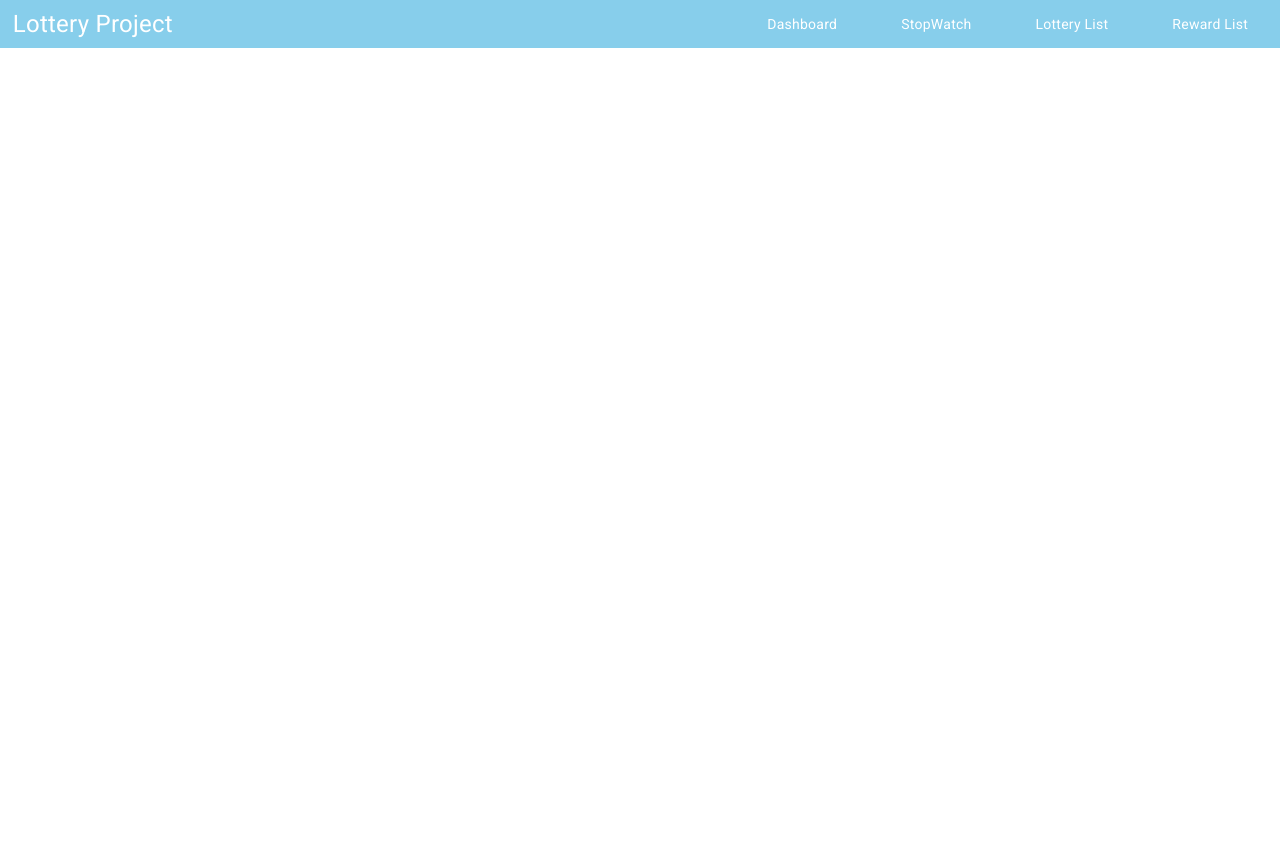
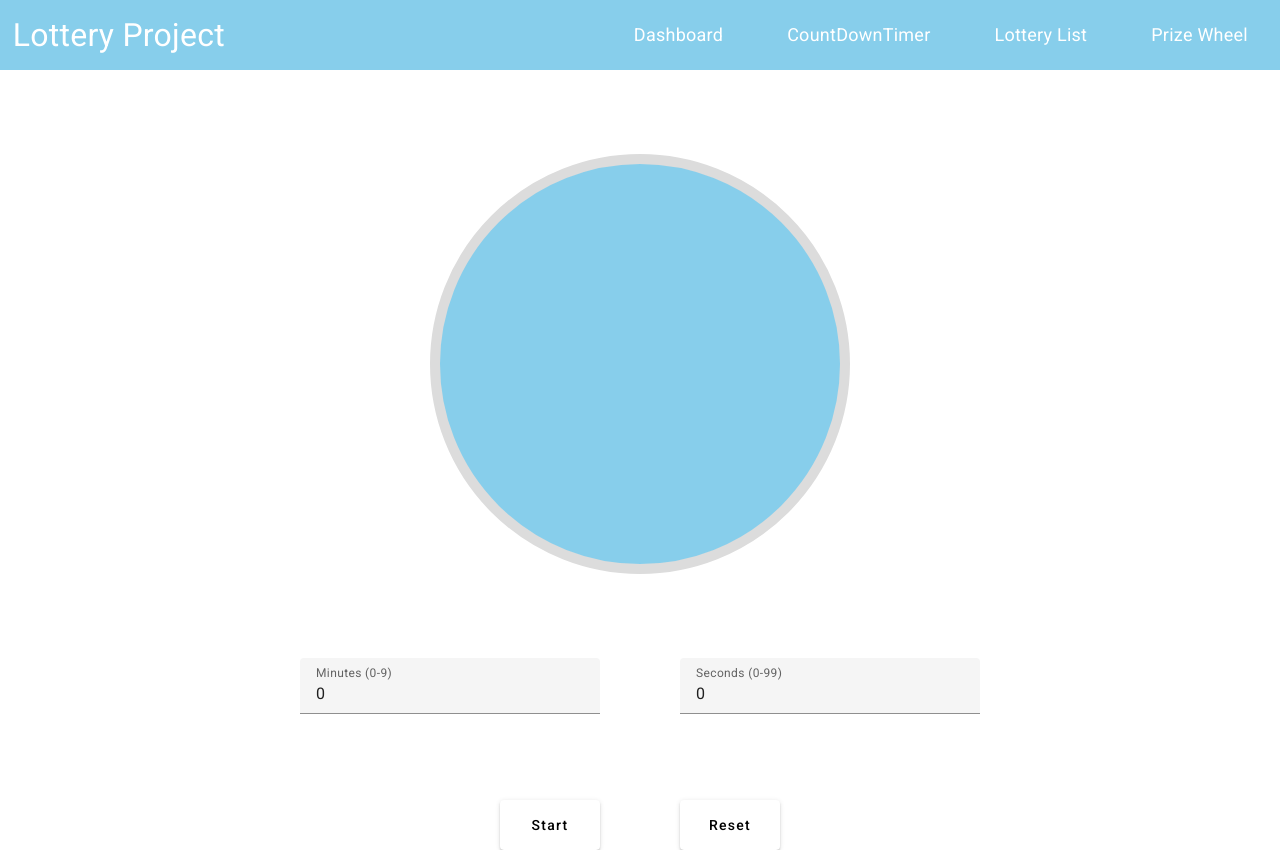
Before and after one commit to bossodiz/lottery-front, an Angular app: page /countdowntimer in a window 1280 px wide. Before the commit this address led to /. Before the commit the page ends 800 px from the top, so only its background shows below. Built offline with nearby package versions, Linux system fonts and the light colour scheme.

Commit message:
update ui and rename component

```diff
--- a/src/app/app-routing.module.ts
+++ b/src/app/app-routing.module.ts
@@ -1,14 +1,14 @@
 import { NgModule } from '@angular/core';
 import { RouterModule, Routes } from '@angular/router';
 import { DashboardComponent } from './dashboard/dashboard.component';
-import { StopwatchComponent } from './stopwatch/stopwatch.component';
 import { LotteryComponent } from './lottery/lottery.component';
 import { RewardComponent } from './reward/reward.component';
+import { CountDownTimerComponent } from './countdowntimer/countdowntimer.component';
 
 const routes: Routes = [
   { path: '', redirectTo: 'dashboard', pathMatch: 'full' },
   { path: 'dashboard', component: DashboardComponent },
-  { path: 'stopwatch', component: StopwatchComponent },
+  { path: 'countdowntimer', component: CountDownTimerComponent },
   { path: 'lottery', component: LotteryComponent },
   { path: 'reward', component: RewardComponent }
 ];
--- a/src/app/app.module.ts
+++ b/src/app/app.module.ts
@@ -7,7 +7,7 @@ import { MatSidenavModule } from '@angular/material/sidenav';
 import { BrowserAnimationsModule } from '@angular/platform-browser/animations';
 import { NavbarComponent } from './navbar/navbar.component';
 import { DashboardComponent } from './dashboard/dashboard.component';
-import { StopwatchComponent } from './stopwatch/stopwatch.component';
+import { CountDownTimerComponent } from './countdowntimer/countdowntimer.component';
 import { LotteryComponent } from './lottery/lottery.component';
 import { RewardComponent } from './reward/reward.component';
 import { Chart } from 'chart.js'
@@ -27,9 +27,9 @@ Chart.register(...registerables)
     AppComponent,
     NavbarComponent,
     DashboardComponent,
-    StopwatchComponent,
     LotteryComponent,
-    RewardComponent
+    RewardComponent,
+    CountDownTimerComponent
   ],
   imports: [
     BrowserModule,
--- /dev/null
+++ b/src/app/countdowntimer/countdowntimer.component.css
@@ -0,0 +1,63 @@
+body, html {
+  height: 100%;
+  margin: 0;
+  display: flex;
+  justify-content: center;
+  align-items: center;
+}
+
+.countdown-container {
+  padding-top: 5%;
+  text-align: center;
+}
+
+.countdown-circle {
+  position: relative;
+  width: 400px;
+  height: 400px;
+  border-radius: 50%;
+  border: 10px solid gainsboro;
+  display: flex;
+  align-items: center;
+  justify-content: center;
+  margin: 20px auto;
+  background-color: skyblue;
+}
+
+.countdown-text {
+  font-size: 90px;
+  color: white
+}
+
+
+.final-countdown {
+  animation: pulse 0.5s infinite alternate;
+  background-color: red;
+}
+
+@keyframes pulse {
+  0% {
+    transform: scale(1);
+  }
+  50% {
+    transform: scale(1.1);
+  }
+  100% {
+    transform: scale(1);
+  }
+}
+
+.field-timer {
+  width: 300px;
+}
+
+.panel-content {
+  display: flex;
+  gap: 5rem;
+  justify-content: center;
+  padding-top: 5%;
+}
+.button-timer {
+  width: 100px;
+  height: 50px;
+}
--- /dev/null
+++ b/src/app/countdowntimer/countdowntimer.component.html
@@ -0,0 +1,34 @@
+<div class="countdown-container">
+
+  <div class="countdown-circle" [ngClass]="{'final-countdown': isCounting && remainingSeconds <= 10}">
+    <p *ngIf="showTime" class="countdown-text">{{ getRemainingTime() }}</p>
+  </div>
+
+  <div class="panel-content">
+    <mat-form-field class="field-timer">
+      <mat-label>Minutes (0-9) </mat-label>
+      <input matInput type="text" [(ngModel)]="minutes" maxlength="1" (keypress)="onlyNumberKey($event)">
+      @if (minutes) {
+      <button matSuffix mat-icon-button aria-label="Clear" (click)="minutes = 0">
+        <mat-icon>close</mat-icon>
+      </button>
+      }
+    </mat-form-field>
+
+    <mat-form-field class="field-timer">
+      <mat-label>Seconds (0-99)</mat-label>
+      <input matInput type="text" [(ngModel)]="seconds" maxlength="2" (keypress)="onlyNumberKey($event)">
+      @if (seconds) {
+      <button matSuffix mat-icon-button aria-label="Clear" (click)="seconds = 0">
+        <mat-icon>close</mat-icon>
+      </button>
+      }
+    </mat-form-field>
+  </div>
+
+  <div class="panel-content">
+    <button mat-raised-button class="button-timer" (click)="toggleCountdown()" >{{ isCounting ? 'Stop' : 'Start' }}</button>
+    <button mat-raised-button class="button-timer" (click)="resetCountdown()">Reset</button>
+  </div>
+
+</div>
--- /dev/null
+++ b/src/app/countdowntimer/countdowntimer.component.ts
@@ -0,0 +1,87 @@
+import { Component, OnDestroy } from '@angular/core';
+import { interval, Subscription } from 'rxjs';
+@Component({
+  selector: 'app-countdowntimer',
+  templateUrl: './countdowntimer.component.html',
+  styleUrls: ['./countdowntimer.component.css']
+})
+export class CountDownTimerComponent implements OnDestroy {
+  minutes: number = 0;
+  seconds: number = 0;
+  remainingSeconds: number = 0;
+  keepTime: number = 0;
+  countdownSubscription: Subscription | undefined;
+  isCounting: boolean = false;
+  showTime: boolean = false;
+
+  toggleCountdown() {
+    if (this.isCounting) {
+      this.stopCountdown();
+    } else {
+      this.startCountdown();
+    }
+  }
+
+  startCountdown() {
+
+    if (this.remainingSeconds === 0) {
+      this.remainingSeconds = this.minutes * 60 + this.seconds;
+    }
+
+    this.countdownSubscription = interval(1000).subscribe(() => {
+      if (this.remainingSeconds > 0) {
+        this.remainingSeconds--;
+        this.showTime = true;
+      } else {
+        this.stopCountdown();
+      }
+    });
+    this.isCounting = true;
+  }
+
+  stopCountdown() {
+    if (this.countdownSubscription) {
+      this.countdownSubscription.unsubscribe();
+      this.isCounting = false;
+      this.keepTime = this.remainingSeconds;
+    }
+  }
+
+  resetCountdown() {
+    this.stopCountdown();
+    this.minutes = 0;
+    this.seconds = 0;
+    this.remainingSeconds = 0;
+    this.keepTime = 0;
+    this.showTime = false;
+  }
+
+  getRemainingTime() {
+    if (this.remainingSeconds === 0) {
+      return "Time's up";
+    }
+    return this.getFormattedTime();
+  }
+
+  getFormattedTime() {
+    return `${this.remainingSeconds}`;
+  }
+
+  ngOnDestroy() {
+    this.stopCountdown();
+  }
+  ggetCircleStyles() {
+    const isFinalCountdown = this.isCounting && this.remainingSeconds <= 10;
+    return {
+      'border-color': isFinalCountdown ? 'red' : 'gainsboro',
+      'animation': isFinalCountdown ? 'pulse 0.5s infinite alternate' : 'none'
+    };
+  }
+
+  onlyNumberKey(event: KeyboardEvent) {
+    if (event.keyCode > 31 && (event.keyCode < 48 || event.keyCode > 57))
+      return false;
+    return true;
+  }
+
+}
--- a/src/app/navbar/navbar.component.css
+++ b/src/app/navbar/navbar.component.css
@@ -4,9 +4,10 @@ nav{
   background-color: skyblue;
   padding-left: 1%;
   align-items: center;
+  height: 70px;
   & .logo{
     color: #fff;
-    font-size: x-large;
+    font-size: xx-large;
   }
   & .menu{
     display: flex;
@@ -17,6 +18,7 @@ nav{
       & a{
         color: #fff;
         text-decoration: none;
+        font-size: large;
       }
     }
   }
--- a/src/app/navbar/navbar.component.html
+++ b/src/app/navbar/navbar.component.html
@@ -4,8 +4,8 @@
   </div>
   <ul class="menu">
     <li><a href="dashboard">Dashboard</a></li>
-    <li><a href="stopwatch">StopWatch</a></li>
+    <li><a href="countdowntimer">CountDownTimer</a></li>
     <li><a href="lottery">Lottery List</a></li>
-    <li><a href="reward">Reward List</a></li>
+    <li><a href="reward">Prize Wheel</a></li>
   </ul>
 </nav>
--- a/src/app/stopwatch/stopwatch.component.html
+++ /dev/null
@@ -1 +0,0 @@
-<h1>StopWatch</h1>
```
Also changed, not shown: src/app/stopwatch/stopwatch.component.ts (deleted, +0 -10 lines), src/app/stopwatch/stopwatch.component.css (deleted).
